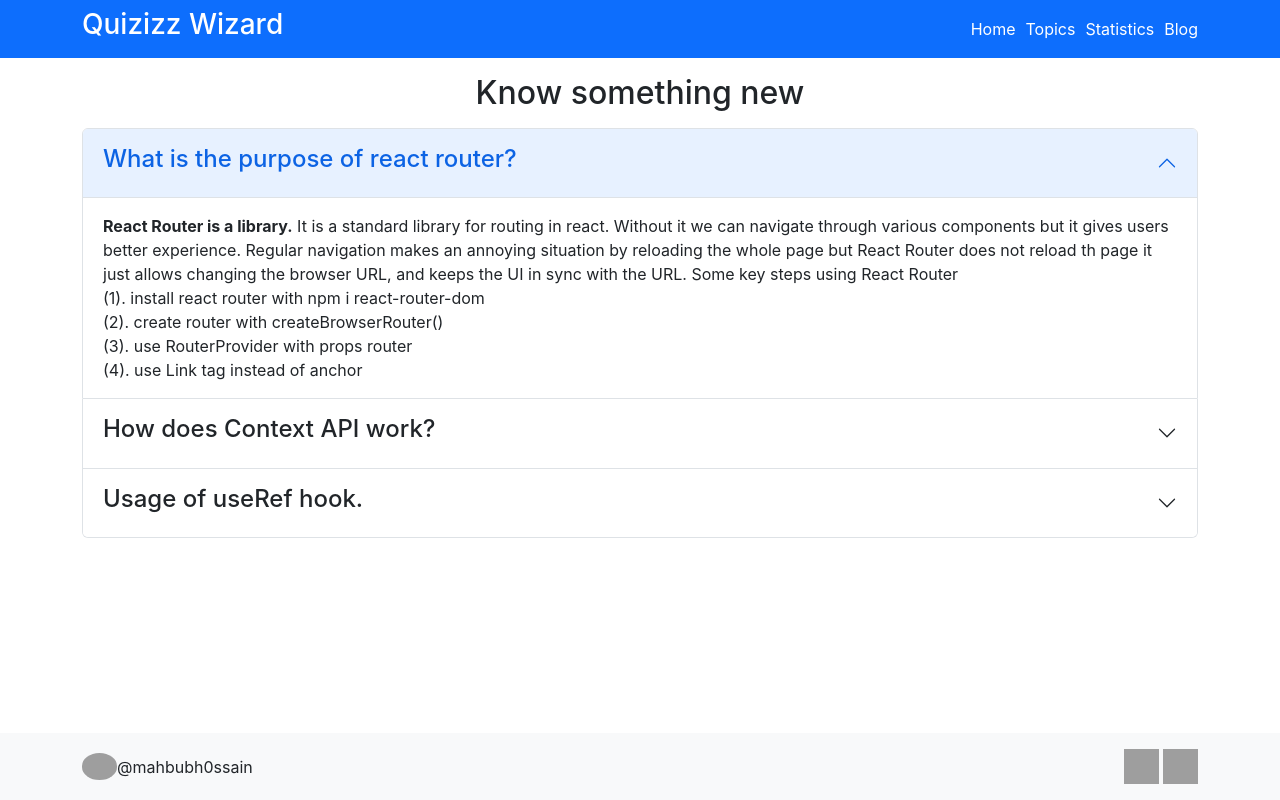
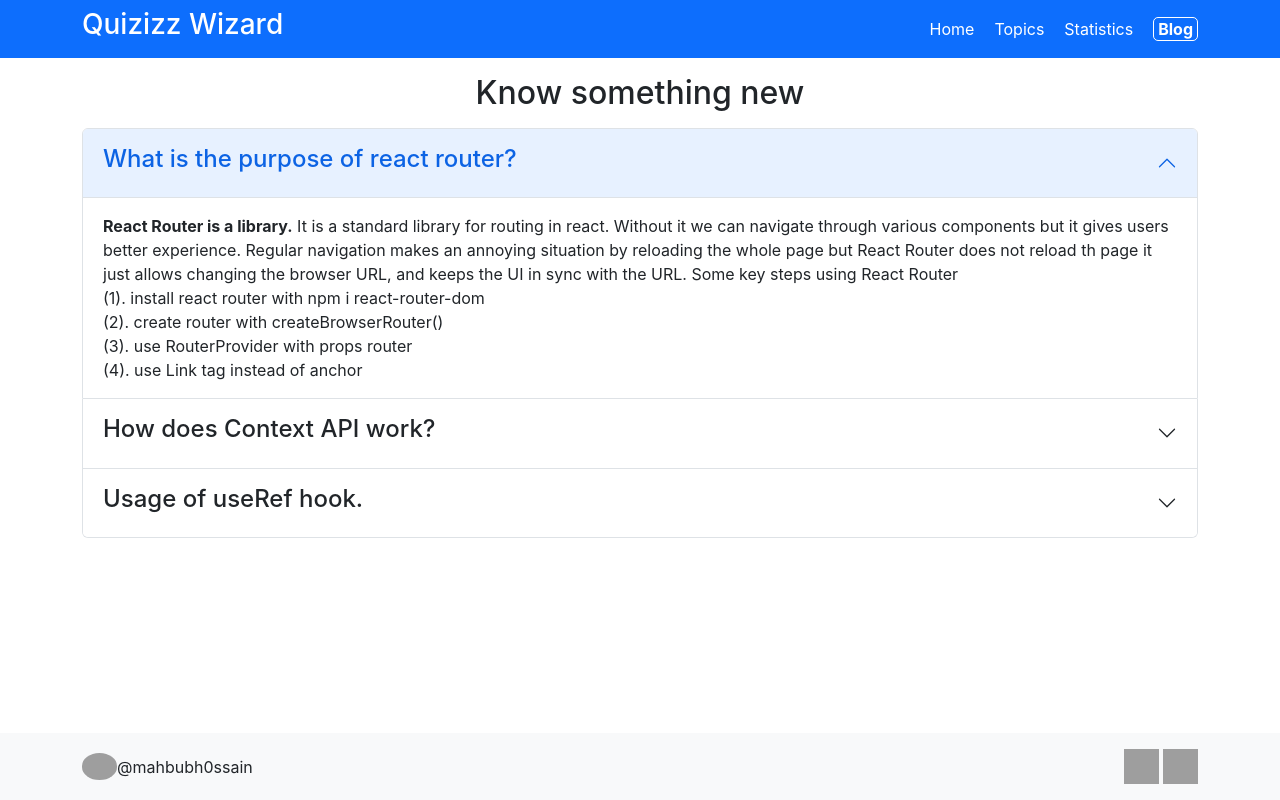
Before and after one commit to mahbubh0ssain/quizizz-wizard, a React (Create React App) app: page /blog in a window 1280 px wide. Built offline with nearby package versions, Linux system fonts and the light colour scheme; grey boxes are pictures that could not be loaded.

Commit message:
navbar modified

```diff
--- a/src/Components/NavBar/NavBar.css
+++ b/src/Components/NavBar/NavBar.css
@@ -1,5 +1,8 @@
-.links a {
-  margin-left: 10px;
+.nav-item {
+  margin: 5px 0px;
+}
+.nav-item a {
+  margin-left: 20px;
   text-decoration: none;
   color: white;
 }
@@ -7,3 +10,9 @@
   text-decoration: none;
   color: white;
 }
+.active {
+  border: 1px solid white;
+  padding: 1px 4px;
+  border-radius: 5px;
+  font-weight: bold;
+}
--- a/src/Components/NavBar/NavBar.js
+++ b/src/Components/NavBar/NavBar.js
@@ -1,5 +1,5 @@
 import React from "react";
-import { Link } from "react-router-dom";
+import { NavLink, Link } from "react-router-dom";
 import "./NavBar.css";
 const NavBar = () => {
   return (
@@ -20,18 +20,23 @@ const NavBar = () => {
           <span className="navbar-toggler-icon"></span>
         </button>
         <div className="collapse navbar-collapse " id="navbarNav">
-          <ul className="navbar-nav links ms-auto">
+          <ul className="navbar-nav NavLinks ms-auto">
             <li className="nav-item">
-              <Link to="/">Home</Link>
+              <NavLink
+                className={({ isActive }) => (isActive ? "active" : undefined)}
+                to="/"
+              >
+                Home
+              </NavLink>
             </li>
             <li className="nav-item">
-              <Link to="topic">Topics</Link>
+              <NavLink to="topic">Topics</NavLink>
             </li>
             <li className="nav-item">
-              <Link to="statistics">Statistics</Link>
+              <NavLink to="statistics">Statistics</NavLink>
             </li>
             <li className="nav-item">
-              <Link to="blog">Blog</Link>
+              <NavLink to="blog">Blog</NavLink>
             </li>
           </ul>
         </div>
--- a/src/Components/Topic/Topic.js
+++ b/src/Components/Topic/Topic.js
@@ -6,6 +6,7 @@ import "react-toastify/dist/ReactToastify.css";
 
 const Topic = ({
   questions,
+  count,
   rightCount,
   setRightCount,
   wrongCount,
@@ -13,8 +14,6 @@ const Topic = ({
 }) => {
   const { options, question, correctAnswer } = questions;
   const notify = () => toast.success(correctAnswer);
-
-  // console.log(disable);
   const rightWrongFunc = (option) => {
     if (option === correctAnswer) {
       setRightCount(rightCount + 1);
@@ -27,7 +26,9 @@ const Topic = ({
     <div>
       <div className="card border-primary shadow mb-3">
         <div className="d-flex justify-content-between align-items-center bg-primary p-3">
-          <h5 className="text-white">{question}</h5>
+          <h5 className="text-white">
+            Quiz-{count + 1}. {question}
+          </h5>
           <button className="btn">
             <EyeIcon onClick={notify} className="icon text-white"></EyeIcon>
             <ToastContainer />
--- a/src/Components/Topics/Topics.js
+++ b/src/Components/Topics/Topics.js
@@ -37,9 +37,10 @@ const Topics = () => {
           </div>
         </div>
       </div>
-      {topic.data["questions"].map((questions) => (
+      {topic.data["questions"].map((questions, i) => (
         <Topic
           key={questions.id}
+          count={i}
           questions={questions}
           wrongCount={wrongCount}
           rightCount={rightCount}
```
